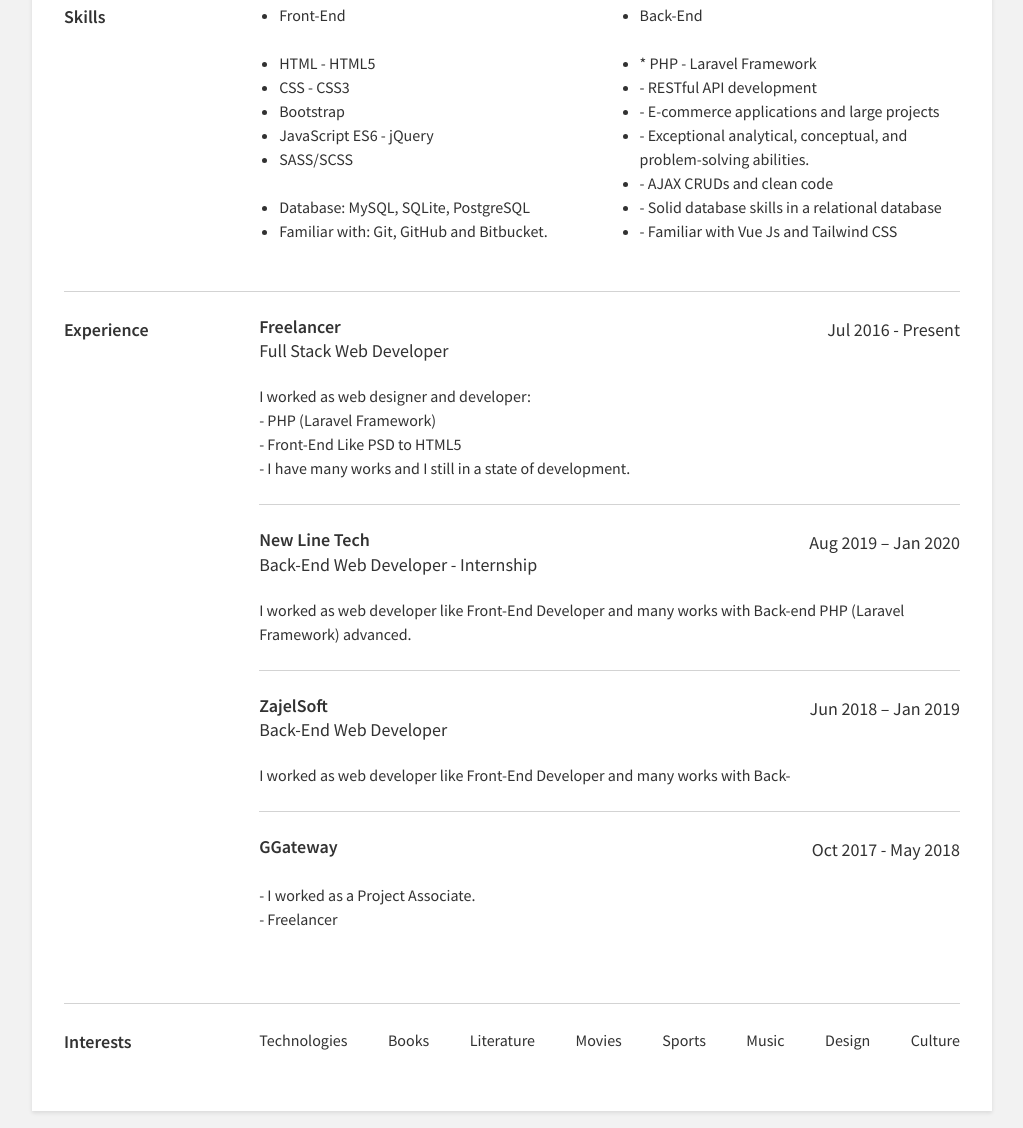
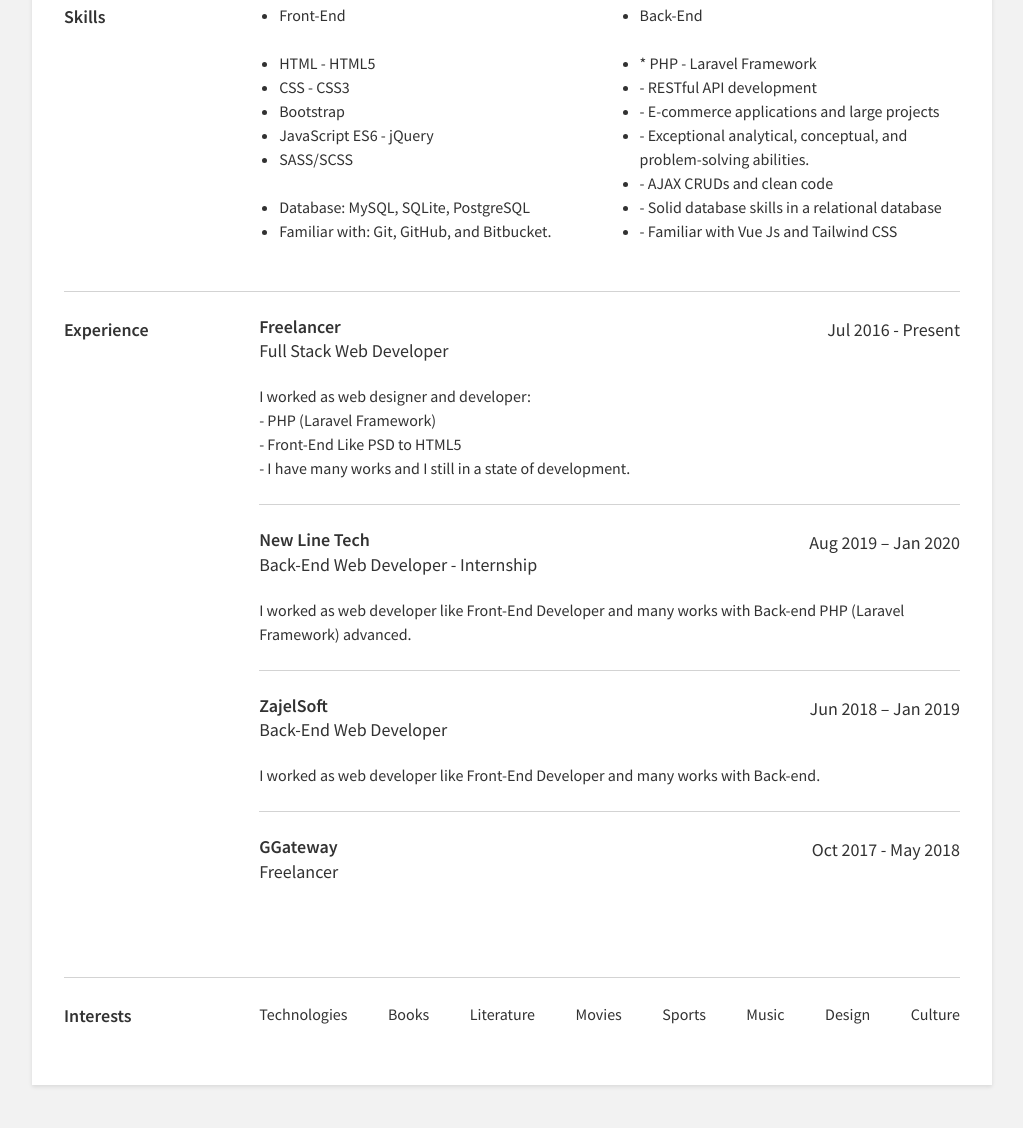
Before and after one commit to mostfaswaisi93/resume, a plain HTML site: page index.html in a window 1280 px wide. Shown: the part 630-1758 px from the top of the page, without its empty margins (128-1151 px from the left). Drawn offline with nearby package versions, Linux system fonts and the light colour scheme.

Commit message:
Some Editings

```diff
--- a/index.html
+++ b/index.html
@@ -33,7 +33,7 @@
                             <path
                                 d="M1520 1216q0-40-28-68l-208-208q-28-28-68-28-42 0-72 32 3 3 19 18.5t21.5 21.5 15 19 13 25.5 3.5 27.5q0 40-28 68t-68 28q-15 0-27.5-3.5t-25.5-13-19-15-21.5-21.5-18.5-19q-33 31-33 73 0 40 28 68l206 207q27 27 68 27 40 0 68-26l147-146q28-28 28-67zm-703-705q0-40-28-68l-206-207q-28-28-68-28-39 0-68 27l-147 146q-28 28-28 67 0 40 28 68l208 208q27 27 68 27 42 0 72-31-3-3-19-18.5t-21.5-21.5-15-19-13-25.5-3.5-27.5q0-40 28-68t68-28q15 0 27.5 3.5t25.5 13 19 15 21.5 21.5 18.5 19q33-31 33-73zm895 705q0 120-85 203l-147 146q-83 83-203 83-121 0-204-85l-206-207q-83-83-83-203 0-123 88-209l-88-88q-86 88-208 88-120 0-204-84l-208-208q-84-84-84-204t85-203l147-146q83-83 203-83 121 0 204 85l206 207q83 83 83 203 0 123-88 209l88 88q86-88 208-88 120 0 204 84l208 208q84 84 84 204z" />
                         </svg>
-                        <a href="https://github.com/mostfaswaisi93">github.com/mostfaswaisi93</a>
+                        <a href="https://github.com/mostfaswaisi93" target="_blanck">github.com/mostfaswaisi93</a>
                     </div>
                     <div class="link-item">
                         <svg class="icon" viewbox="0 0 1792 1792" xmlns="http://www.w3.org/2000/svg">
@@ -56,7 +56,7 @@
                             <path
                                 d="M.057 24l1.687-6.163c-1.041-1.804-1.588-3.849-1.587-5.946.003-6.556 5.338-11.891 11.893-11.891 3.181.001 6.167 1.24 8.413 3.488 2.245 2.248 3.481 5.236 3.48 8.414-.003 6.557-5.338 11.892-11.893 11.892-1.99-.001-3.951-.5-5.688-1.448l-6.305 1.654zm6.597-3.807c1.676.995 3.276 1.591 5.392 1.592 5.448 0 9.886-4.434 9.889-9.885.002-5.462-4.415-9.89-9.881-9.892-5.452 0-9.887 4.434-9.889 9.884-.001 2.225.651 3.891 1.746 5.634l-.999 3.648 3.742-.981zm11.387-5.464c-.074-.124-.272-.198-.57-.347-.297-.149-1.758-.868-2.031-.967-.272-.099-.47-.149-.669.149-.198.297-.768.967-.941 1.165-.173.198-.347.223-.644.074-.297-.149-1.255-.462-2.39-1.475-.883-.788-1.48-1.761-1.653-2.059-.173-.297-.018-.458.13-.606.134-.133.297-.347.446-.521.151-.172.2-.296.3-.495.099-.198.05-.372-.025-.521-.075-.148-.669-1.611-.916-2.206-.242-.579-.487-.501-.669-.51l-.57-.01c-.198 0-.52.074-.792.372s-1.04 1.016-1.04 2.479 1.065 2.876 1.213 3.074c.149.198 2.095 3.2 5.076 4.487.709.306 1.263.489 1.694.626.712.226 1.36.194 1.872.118.571-.085 1.758-.719 2.006-1.413.248-.695.248-1.29.173-1.414z" />
                         </svg>
-                        <a href="tel:+972-59-5817016">+972-59-5817016</a>
+                        <a href="http://wa.me/972595817016" target="_blanck">+972-59-5817016</a>
                     </div>
                 </div>
                 <p>Full Stack Web developer with more than +4 years of experience developing several types of websites and web Applications, Passionate work on new technologies. Very strong skills both in Front-end and Back-end development.
@@ -94,7 +94,7 @@
                         <li>SASS/SCSS</li>
                         <br>
                         <li>Database: MySQL, SQLite, PostgreSQL</li>
-                        <li>Familiar with: Git, GitHub and Bitbucket.</li>
+                        <li>Familiar with: Git, GitHub, and Bitbucket.</li>
                     </ul>
                     <ul>
                         <li>Back-End</li> <br>
@@ -153,20 +153,19 @@
                             Jun 2018 – Jan 2019
                         </div>
                     </div>
-                    <p>I worked as web developer like Front-End Developer and many works with Back-</p>
+                    <p>I worked as web developer like Front-End Developer and many works with Back-end.</p>
                 </div>
 
                 <div class="job">
                     <div class="job-title-container">
                         <div>
                             <div class="job-company">GGateway</div>
+                            <div class="job-title">Freelancer</div>
                         </div>
                         <div>
                             Oct 2017 - May 2018
                         </div>
                     </div>
-                    <p>- I worked as a Project Associate.</p>
-                    <p>- Freelancer</p>
                 </div>
             </div>
         </section>
```
Also changed, not shown: 1 other file.
